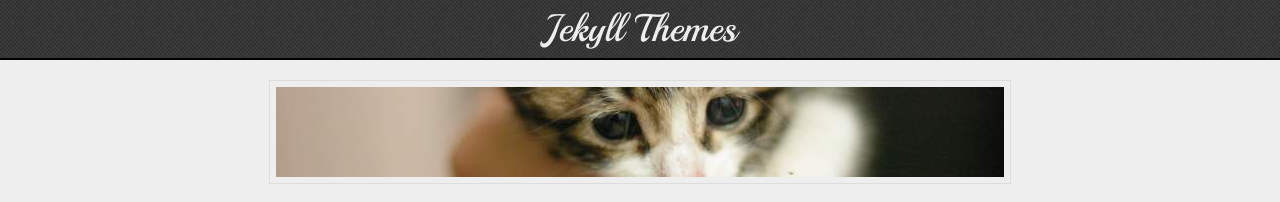
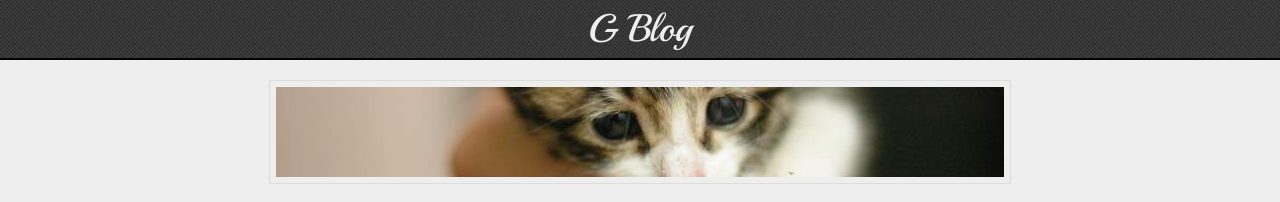
Before and after one commit to gxiande/gxiande.github.io, a Jekyll site: the page built from index.html, in a window 1280 px wide. Shown: the top 202 px of the page. Built offline with Jekyll 4.4.1, drawn with Linux system fonts in a browser that asks for light colours; Markdown is read by kramdown in place of the engine named in the settings; the list of posts is cut into pages by our own code; grey boxes are pictures that could not be loaded.

Commit message:
Update _config.yml

```diff
--- a/_config.yml
+++ b/_config.yml
@@ -1,5 +1,5 @@
-name: Jekyll Themes
-url: http://matt.harzewski.com
+name: G Blog
+url: https://gxiande.github.io/
 description: Insert tagline here
 
 permalink: /themes/:title/
```
